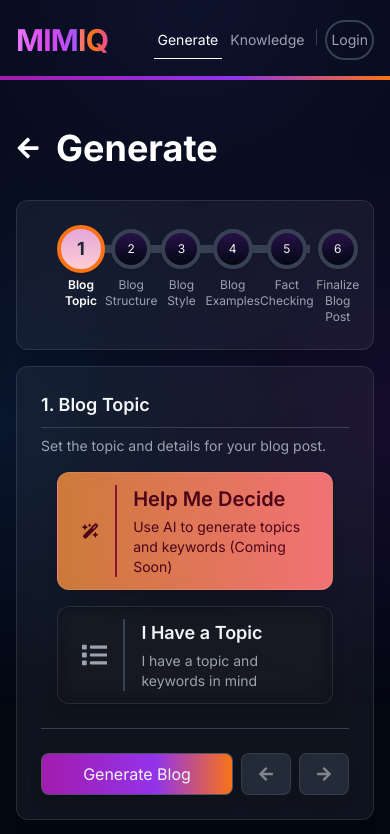
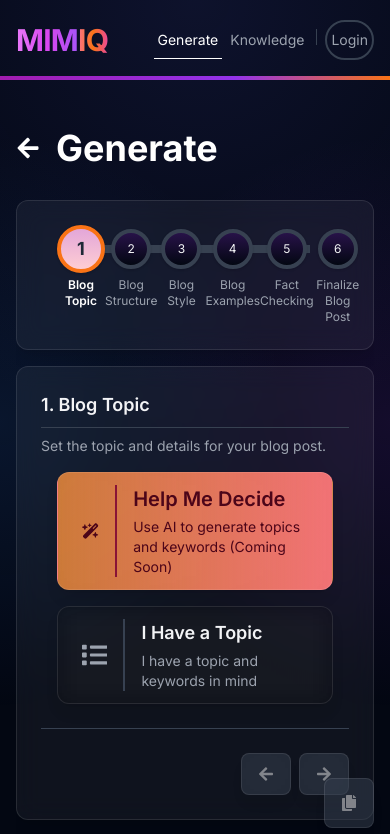
Before and after one commit to cmorman89/mimiq, a React (Vite) app in the folder frontend/: page /generate in a window 390 px wide. Shown: the top 834 px of the page. Built offline with nearby package versions, Linux system fonts and the light colour scheme; no server answers.

Commit message:
feat: add blog overlay buttons to control scrolling and copying on mobile

```diff
--- a/frontend/src/App.tsx
+++ b/frontend/src/App.tsx
@@ -47,11 +47,7 @@ function App() {
           <Route path="/" element={<Home />} />
           <Route
             path="/generate"
-            element={
-              <Generate
-                setShowModelList={setShowModelList}
-              />
-            }
+            element={<Generate setShowModelList={setShowModelList} />}
           />
           <Route path="/knowledge" element={<Knowledge />}>
             <Route path="/knowledge" element={<KnowledgeTypeSelectionView />} />
--- a/frontend/src/components/Button.tsx
+++ b/frontend/src/components/Button.tsx
@@ -48,7 +48,7 @@ export function Button({
     // Safely handle a null target
     <Link
       to={to ?? ""}
-      className={`flex ${itemsRow ? "flex-row" : "flex-col"} text-center gap-2 rounded-lg px-4 py-2 border transition-colors ease-in-out duration-300 ${buttonClass[type]} ${className} shadow-lg`}
+      className={`flex ${itemsRow ? "flex-row" : "flex-col"} text-center gap-2 rounded-lg px-4 py-2 border transition-all ease-in-out duration-300 ${buttonClass[type]} ${className} shadow-lg`}
       onClick={onClick}
     >
       {children}
--- /dev/null
+++ b/frontend/src/features/generate/components/BlogOverlayButtons.tsx
@@ -0,0 +1,94 @@
+// GlobalOverlayButtons.tsx
+import { createPortal } from "react-dom";
+import { FaCheck, FaChevronDown, FaChevronUp, FaCopy } from "react-icons/fa";
+import { Button } from "../../../components/Button";
+import { useEffect, useState } from "react";
+
+export const BlogOverlayButtons = ({
+  isGenerating,
+  scrollInterupted,
+  setScrollInterupted,
+  generatedBlog,
+}: {
+  isGenerating: boolean;
+  scrollInterupted: boolean;
+  setScrollInterupted: (scrollInterupted: boolean) => void;
+  generatedBlog: string;
+}) => {
+  const handleCopy = () => {
+    navigator.clipboard.writeText(generatedBlog);
+    setIsCopied(true);
+  };
+
+  const [scrollUpVisible, setScrollUpVisible] = useState(false);
+  const [copyVisible, setCopyVisible] = useState(false);
+  const [isCopied, setIsCopied] = useState(false);
+
+  useEffect(() => {
+    if (isCopied) {
+      setTimeout(() => {
+        setIsCopied(false);
+      }, 2000);
+    }
+  }, [isCopied]);
+
+  useEffect(() => {
+    if (generatedBlog.length > 1) {
+      setCopyVisible(true);
+    }
+  }, [generatedBlog]);
+
+  useEffect(() => {
+    const handleScroll = () => {
+      setScrollUpVisible(window.scrollY > window.innerHeight * 0.5);
+    };
+    window.addEventListener("scroll", handleScroll);
+  }, []);
+
+  return createPortal(
+    <div className="lg:hidden">
+      {isGenerating && scrollInterupted && (
+        <div
+          className="lg:hidden fixed bottom-4 left-1/2 transform -translate-x-1/2 z-50  mr-2 opacity-50 hover:opacity-100 transition-opacity duration-300 aspect-square items-center justify-center rounded-full bg-gray-950/90 p-4"
+          onClick={() => {
+            setScrollInterupted(false);
+          }}
+        >
+          <FaChevronDown className="text-3xl" />
+        </div>
+      )}
+      <div className="fixed bottom-4 right-4 flex flex-col gap-2 z-50">
+        <Button
+          type="primary"
+          onClick={() => {
+            window.scrollTo({
+              top: 0,
+              behavior: "smooth",
+            });
+            setScrollInterupted(true);
+            setScrollUpVisible(true);
+          }}
+          className={`${
+            scrollUpVisible ? "opacity-50 hover:opacity-100" : "opacity-0"
+          } transition-opacity duration-300 aspect-square items-center justify-center`}
+        >
+          <FaChevronUp className="text-base" />
+        </Button>
+        <Button
+          type="primary"
+          onClick={handleCopy}
+          className={`${
+            isCopied
+              ? "opacity-100"
+              : "opacity-50 hover:opacity-100 aspect-square"
+            }  items-center justify-center transition-all duration-300
+          ${!copyVisible && "opacity-0"}`}
+        >
+          <FaCopy className="text-base" />
+          {isCopied && "Text Copied to Clipboard"}
+        </Button>
+      </div>
+    </div>,
+    document.getElementById("portal-root")!
+  );
+};
--- a/frontend/src/features/generate/components/BlogTopicForm.tsx
+++ b/frontend/src/features/generate/components/BlogTopicForm.tsx
@@ -47,6 +47,8 @@ export const BlogTopicForm = ({
       [name]: value.split(",").map((keyword) => keyword.trim()),
     });
   };
+
+
 
   return (
     <div
--- a/frontend/src/pages/Generate.tsx
+++ b/frontend/src/pages/Generate.tsx
@@ -16,6 +16,7 @@ import { UnderDev } from "../components/UnderDev";
 import { Button } from "../components/Button";
 import { useBlogGeneration } from "../hooks/useBlogGeneration";
 import { FormValues } from "../types/blog";
+import { BlogOverlayButtons } from "../features/generate/components/BlogOverlayButtons";
 
 /**
  * The Generate page component that provides a multi-step blog generation workflow.
@@ -62,6 +63,13 @@ export const Generate = ({
   const { generatedBlog, isGenerating, handleGenerate, handleCopy } =
     useBlogGeneration();
 
+  const handleGenerateClick = () => {
+    if (formValues.topic === "" || isGenerating) {
+      return;
+    }
+    setScrollInterupted(false);
+    handleGenerate(formValues);
+  };
   // Effects
   useEffect(() => {
     localStorage.setItem("generatedBlog", generatedBlog);
@@ -194,14 +202,17 @@ export const Generate = ({
             {useContent(activeStep)}
             <div className="w-full h-px bg-gray-700 my-4"></div>
             <div className="flex items-center gap-2 justify-between">
-              {" "}
+              {/* Generate Button */}
               <Button
                 type={isGenerating ? "disabled" : "accent"}
-                className="w-full"
-                onClick={() => handleGenerate(formValues)}
+                className={`w-full transition-all duration-300 ${
+                  formValues.topic !== "" ? "opacity-100" : "opacity-0"
+                }`}
+                onClick={handleGenerateClick}
               >
                 {isGenerating ? "Generating..." : "Generate Blog"}
               </Button>
+              {/* Navigation Buttons */}
               <div className="flex items-center gap-2 justify-between">
                 <Button
                   type="primary"
@@ -274,6 +285,12 @@ export const Generate = ({
           </div>
         </Card>
       </div>
+      <BlogOverlayButtons
+        isGenerating={isGenerating}
+        scrollInterupted={scrollInterupted}
+        setScrollInterupted={setScrollInterupted}
+        generatedBlog={generatedBlog}
+      />
     </PageContainer>
   );
 };
```
